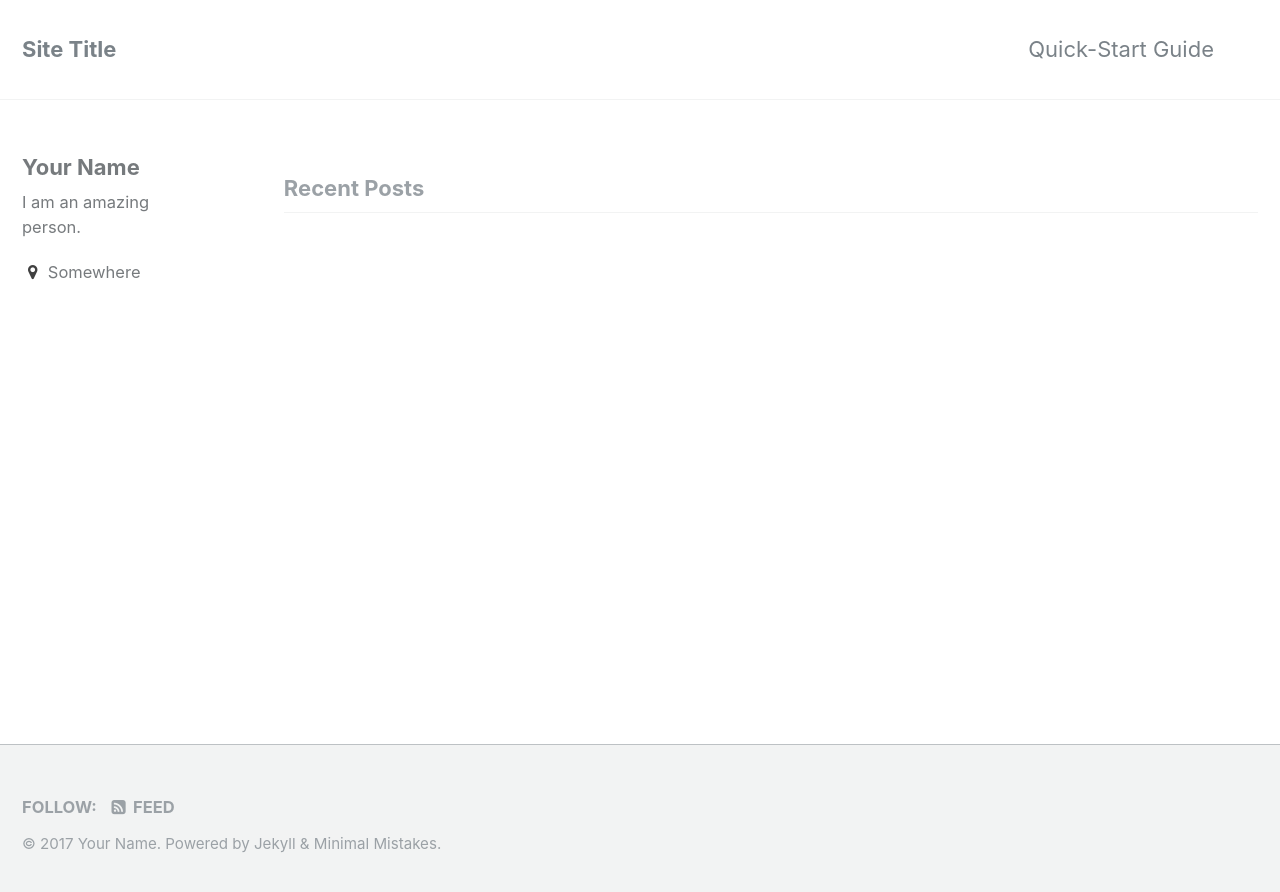
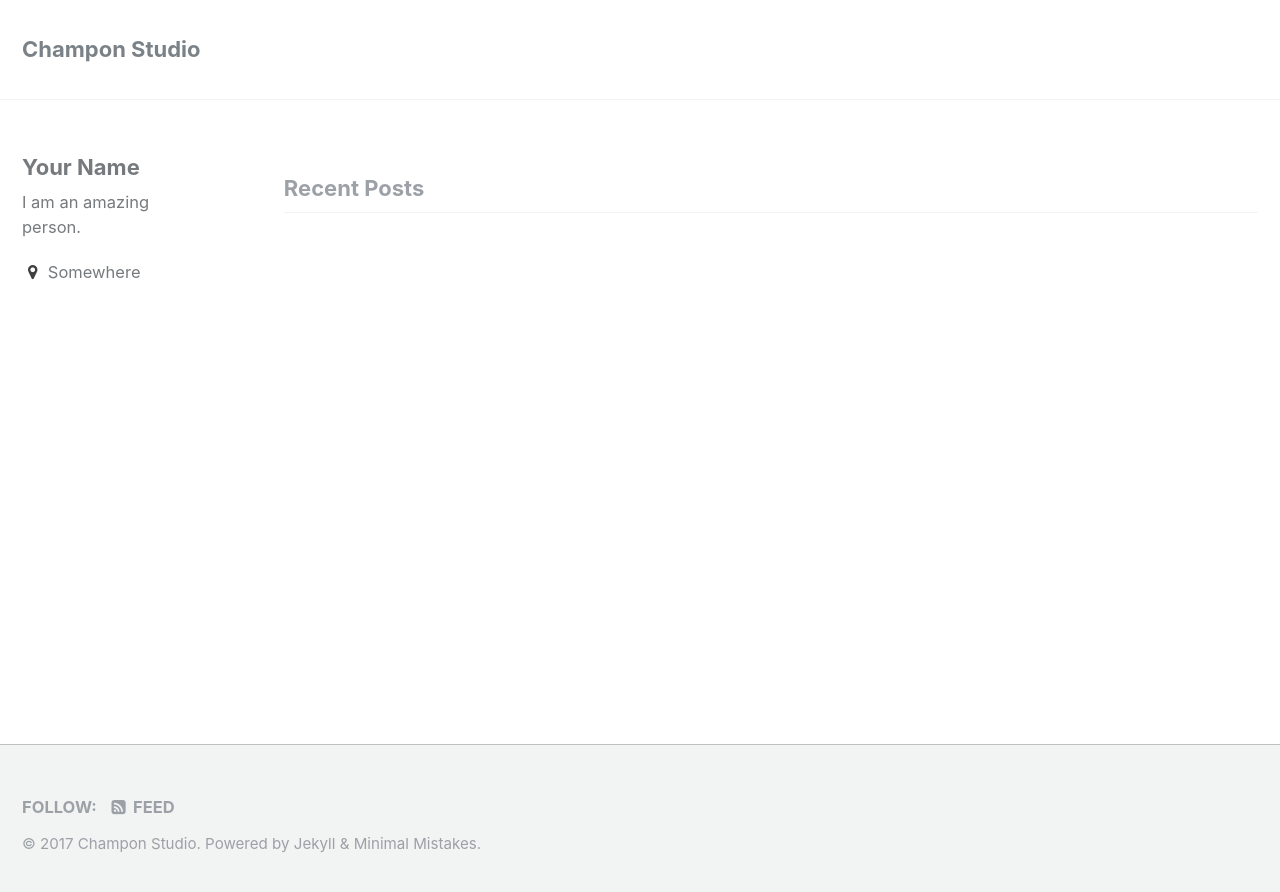
Before and after one commit to champon-studio/champon-studio.github.io, a Jekyll site: the page built from index.html, in a window 1280 px wide. Shown: the top 892 px of the page. Built offline with Jekyll 4.4.1, drawn with Linux system fonts in a browser that asks for light colours; the list of posts is cut into pages by our own code.

Commit message:
jekyll: update site config

```diff
--- a/_config.yml
+++ b/_config.yml
@@ -7,9 +7,9 @@
 
 # Site Settings
 locale                   : "en"
-title                    : "Site Title"
+title                    : "Champon Studio"
 title_separator          : "-"
-name                     : "Your Name"
+name                     : "Champon Studio"
 description              : "An amazing website."
 url                      : # the base hostname & protocol for your site e.g. "https://mmistakes.github.io"
 baseurl                  : # the subpath of your site, e.g. "/blog"
@@ -171,7 +171,7 @@ sass:
 
 
 # Outputting
-permalink: /:categories/:title/
+permalink: /:year/:month/:day/:title/
 paginate: 5 # amount of posts to show
 paginate_path: /page:num/
 timezone: # http://en.wikipedia.org/wiki/List_of_tz_database_time_zones
--- a/_data/navigation.yml
+++ b/_data/navigation.yml
@@ -1,7 +1,7 @@
 # main links
 main:
-  - title: "Quick-Start Guide"
-    url: https://mmistakes.github.io/minimal-mistakes/docs/quick-start-guide/
+  # - title: "Quick-Start Guide"
+  #   url: https://mmistakes.github.io/minimal-mistakes/docs/quick-start-guide/
   # - title: "About"
   #   url: https://mmistakes.github.io/minimal-mistakes/about/
   # - title: "Sample Posts"
```
Also changed, not shown: LICENSE.txt (deleted).
